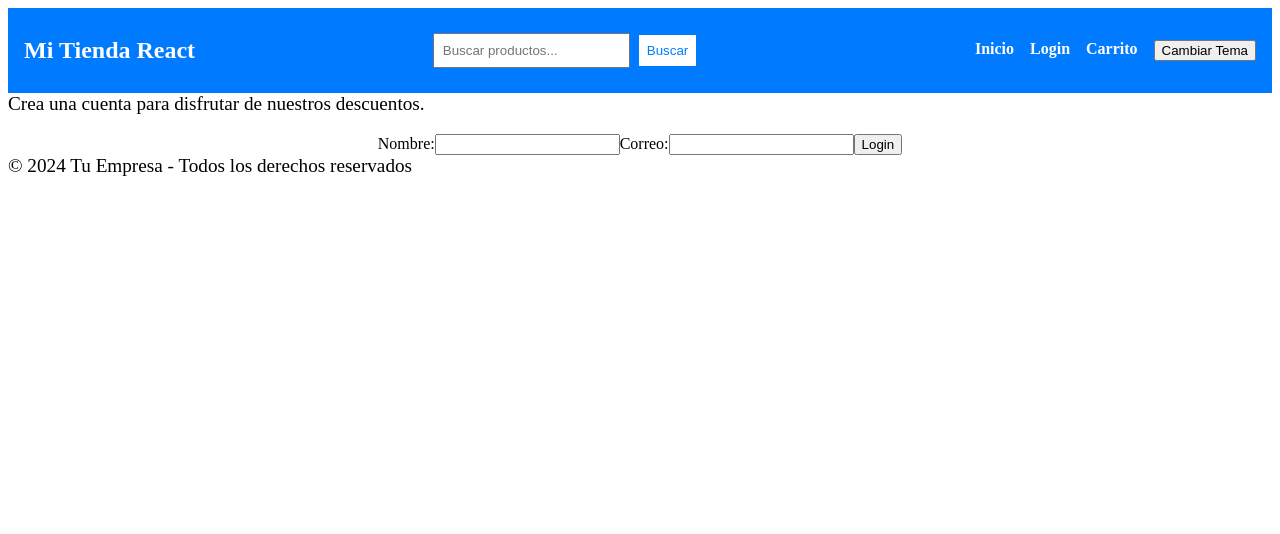
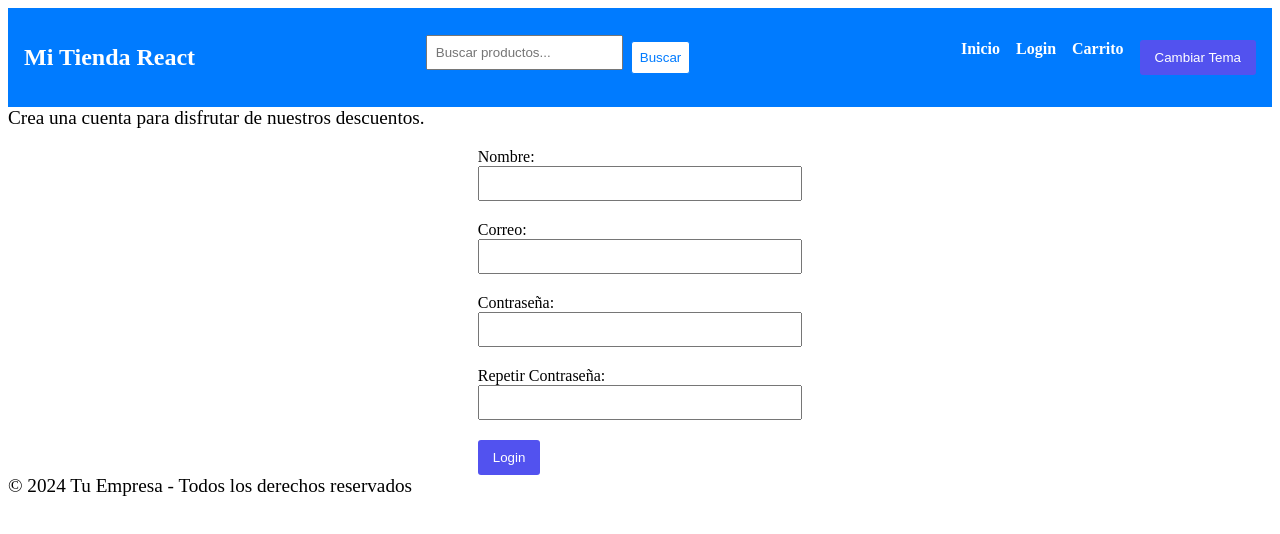
Before and after one commit to FrancoPellizzari/react-ecommerce, a React (Vite) app: page /login in a window 1280 px wide. Shown: the top 534 px of the page. Built offline with nearby package versions, Linux system fonts and the light colour scheme; data requests are answered from the project's data file.

Commit message:
lab 6 terminado

```diff
--- a/src/components/LoginForm.css
+++ b/src/components/LoginForm.css
@@ -1,10 +1,35 @@
-.login-form-container {
-    position: fixed;
-    bottom: 0;
-    left: 0;
-    width: 100%;
-    padding: 20px;
-    background-color: #fff;
-    border-top: 1px solid #ccc;
-    box-shadow: 0px -2px 10px rgba(0, 0, 0, 0.1);
-  }
+/* LoginForm.css */
+
+.login-form {
+  max-width: 400px;
+  margin: auto;
+  padding: 20px;
+  border: 1px solid #ddd;
+  border-radius: 5px;
+  box-shadow: 0 0 10px rgba(0, 0, 0, 0.1);
+}
+
+label {
+  display: block;
+  margin-bottom: 10px;
+}
+
+input {
+  width: 100%;
+  padding: 8px;
+  margin-bottom: 10px;
+  box-sizing: border-box;
+}
+
+button {
+  background-color: #5252ef;
+  color: white;
+  padding: 10px 15px;
+  border: none;
+  border-radius: 3px;
+  cursor: pointer;
+}
+
+button:hover {
+  background-color: #434e67;
+}
--- a/src/components/LoginForm.jsx
+++ b/src/components/LoginForm.jsx
@@ -1,88 +1,155 @@
-// LoginForm.jsx
-import React, { useState, useEffect } from 'react';
-import PropTypes from 'prop-types';
-import { useAuth } from '../context/AuthContext';
-import { useNavigate, useLocation } from 'react-router-dom';
+// // LoginForm.jsx
+// import React, { useState, useEffect } from 'react';
+// import PropTypes from 'prop-types';
+// import { useAuth } from '../context/AuthContext';
+// import { useNavigate, useLocation } from 'react-router-dom';
 
-const LoginForm = ({onLogin}) => {
-  const { login, logout, isAutenthicated } = useAuth();
-  const [name, setName] = useState('');
-  const [email, setEmail] = useState('');
-  const [isLoggedIn, setLoggedIn] = useState(false);
-  const navigate = useNavigate();
-  const location = useLocation();
+// const LoginForm = ({onLogin}) => {
+//   const { login, logout, isAutenthicated } = useAuth();
+//   const [name, setName] = useState('');
+//   const [email, setEmail] = useState('');
+//   const [isLoggedIn, setLoggedIn] = useState(false);
+//   const navigate = useNavigate();
+//   const location = useLocation();
 
-   useEffect(() => {
-     setLoggedIn(!!localStorage.getItem('userData'));
-   }, []);
-
-  // const handleLogin = (e) => {
-  //   e.preventDefault();
-
-  //   const userData = { name, email };
-  //   localStorage.setItem('userData', JSON.stringify(userData));
-  //   login(userData);
-  //   setLoggedIn(true);
-  // };
-
-
-  // const handleLogin = (e) => {
-  //   e.preventDefault();
-
-  //   const userData = { name, email };
-  //   localStorage.setItem('userData', JSON.stringify(userData));
-  //   login(userData);
-  //   setLoggedIn(true);
-  //   onLogin();
-
-  //   const { from } = location.state || { from: { pathname: '/' } };
-
-
-  //   navigate(from.from || '/cart');
-  // };
-
-  const handleLogin = (e) => {
-    e.preventDefault();
-    const userData = { name, email };
-
-    login(userData);
-    onLogin();
-    const { from } = location.state || { from: { pathname: '/' } };
-    navigate(from.pathname || '/cart');
-  };
+//    useEffect(() => {
+//      setLoggedIn(!!localStorage.getItem('userData'));
+//    }, []);
 
 
 
+//   const handleLogin = (e) => {
+//     e.preventDefault();
+//     const userData = { name, email };
+
+//     login(userData);
+//     onLogin();
+//     const { from } = location.state || { from: { pathname: '/' } };
+//     navigate(from.pathname || '/cart');
+//   };
+
+
+
+//   const handleLogout = () => {
+//     localStorage.removeItem('userData');
+//     logout();
+//     setLoggedIn(false);
+//   };
+
+//   return (
+//     <div>
+//       {isLoggedIn ? (
+//         <button onClick={handleLogout}>Logout</button>
+//       ) : (
+//         <form onSubmit={handleLogin}>
+//           <label>
+//             Nombre:
+//             <input type="text" value={name} onChange={(e) => setName(e.target.value)} />
+//           </label>
+//           <label>
+//             Correo:
+//             <input type="email" value={email} onChange={(e) => setEmail(e.target.value)} />
+//           </label>
+//           <button type="submit">Login</button>
+//         </form>
+//       )}
+//     </div>
+//   );
+// };
+
+// LoginForm.propTypes = {
+//   onLogin: PropTypes.func,
+//   onLogout: PropTypes.func,
+// };
+
+// export default LoginForm;
+
+
+import React, {useState} from 'react';
+import { useForm } from 'react-hook-form';
+import { useNavigate, useLocation } from 'react-router-dom';
+import { useAuth } from '../context/AuthContext';
+import './LoginForm.css';
+
+const LoginForm = ({ onLogin }) => {
+  const { register, handleSubmit, control, watch, formState: { errors } } = useForm();
+  const { login, logout, isAuthenticated } = useAuth();
+  const navigate = useNavigate();
+  const location = useLocation();
+  const password = watch("password");
+  const passwordRepeat = watch("passwordRepeat");
+  const [isLoggedIn, setLoggedIn] = useState(false);
+
+  const onSubmit = handleSubmit(async (data) => {
+    const { name, email, password, passwordRepeat } = data;
+
+
+
+    try {
+      await login({ name, email });
+      onLogin();
+
+      const { from } = location.state || { from: { pathname: '/' } };
+      navigate(from.pathname || '/cart');
+    } catch (error) {
+      console.error("Error al iniciar sesión:", error);
+    }
+  });
+
   const handleLogout = () => {
-    localStorage.removeItem('userData');
     logout();
     setLoggedIn(false);
   };
 
+
   return (
     <div>
-      {isLoggedIn ? (
+      {isAuthenticated ? (
         <button onClick={handleLogout}>Logout</button>
       ) : (
-        <form onSubmit={handleLogin}>
+    <form onSubmit={onSubmit}>
       <label>
         Nombre:
-            <input type="text" value={name} onChange={(e) => setName(e.target.value)} />
+        <input
+        type="text"
+        {...register("name", {
+          onBlur: (e) => console.log(e.target.value) })}
+          />
+          {errors.name && <span>{errors.name.message}</span>}
       </label>
       <label>
         Correo:
-            <input type="email" value={email} onChange={(e) => setEmail(e.target.value)} />
+        <input {...register("email", {
+          required: "por favor, registre su email.",
+          pattern: {
+            value: /^[a-zA-Z0-9._-]+@[a-zA-Z0-9.-]+\.[a-zA-Z]{2,4}$/,
+            message: 'Ingrese un correo electrónico válido',
+          },  })} />
+                    {errors.email && <span>{errors.email.message}</span>}
+
       </label>
+      <label>
+        Contraseña:
+        <input {...register("password", { required: true })} type="password" />
+      </label>
+      <label>
+        Repetir Contraseña:
+        <input
+          {...register("passwordRepeat", {
+            required: true,
+            validate: (value) => value === password || "Las contraseñas deben coincidir",
+          })}
+          type="password"
+        />
+        {errors.passwordRepeat && <span>{errors.passwordRepeat.message}</span>}
+      </label>
+      {errors.passwordRepeat && <p>Las contraseñas deben coincidir</p>}
       <button type="submit">Login</button>
+
     </form>
     )}
     </div>
   );
 };
 
-LoginForm.propTypes = {
-  onLogin: PropTypes.func,
-  onLogout: PropTypes.func,
-};
-
 export default LoginForm;
```
Lines whose indentation alone changed are shown as unchanged.
